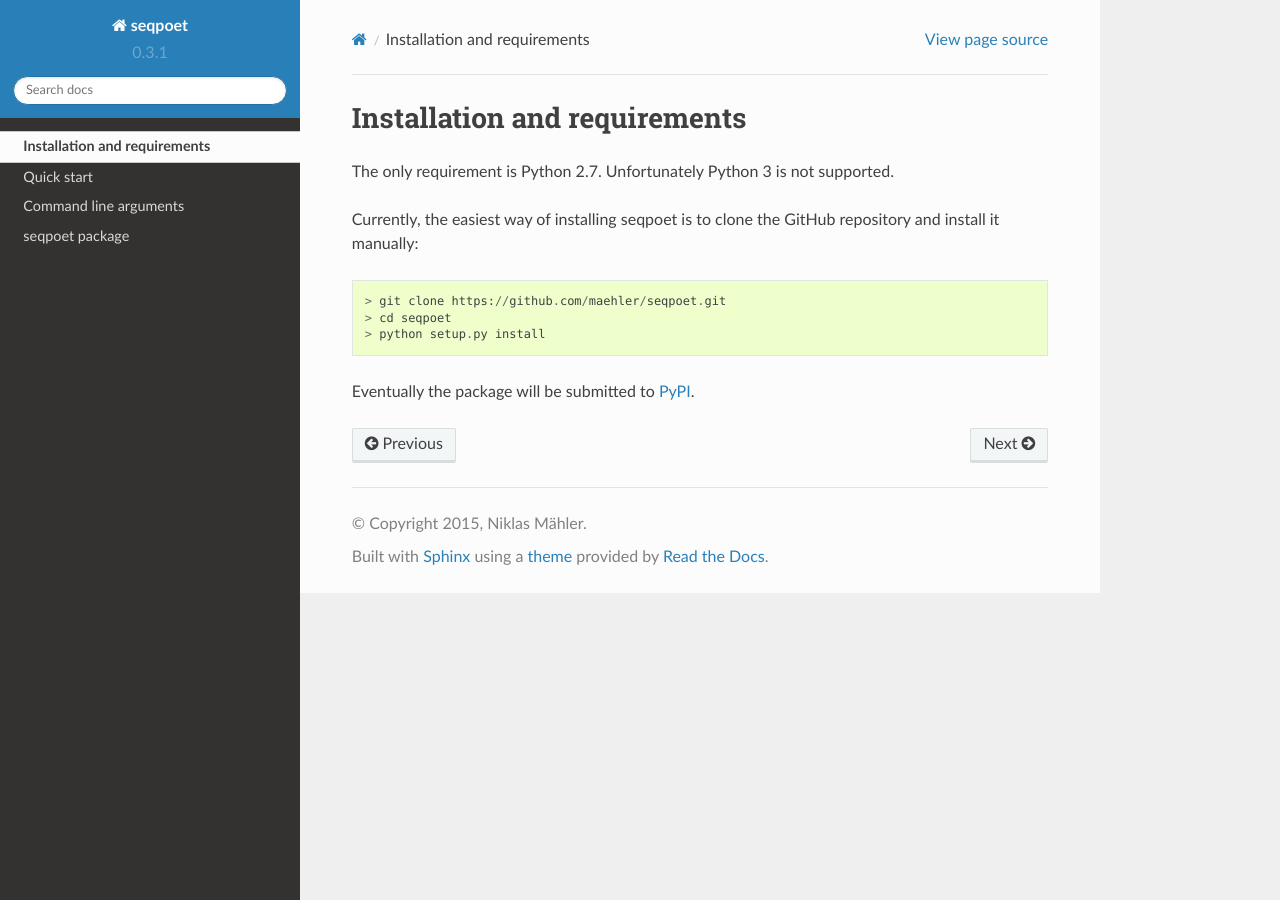
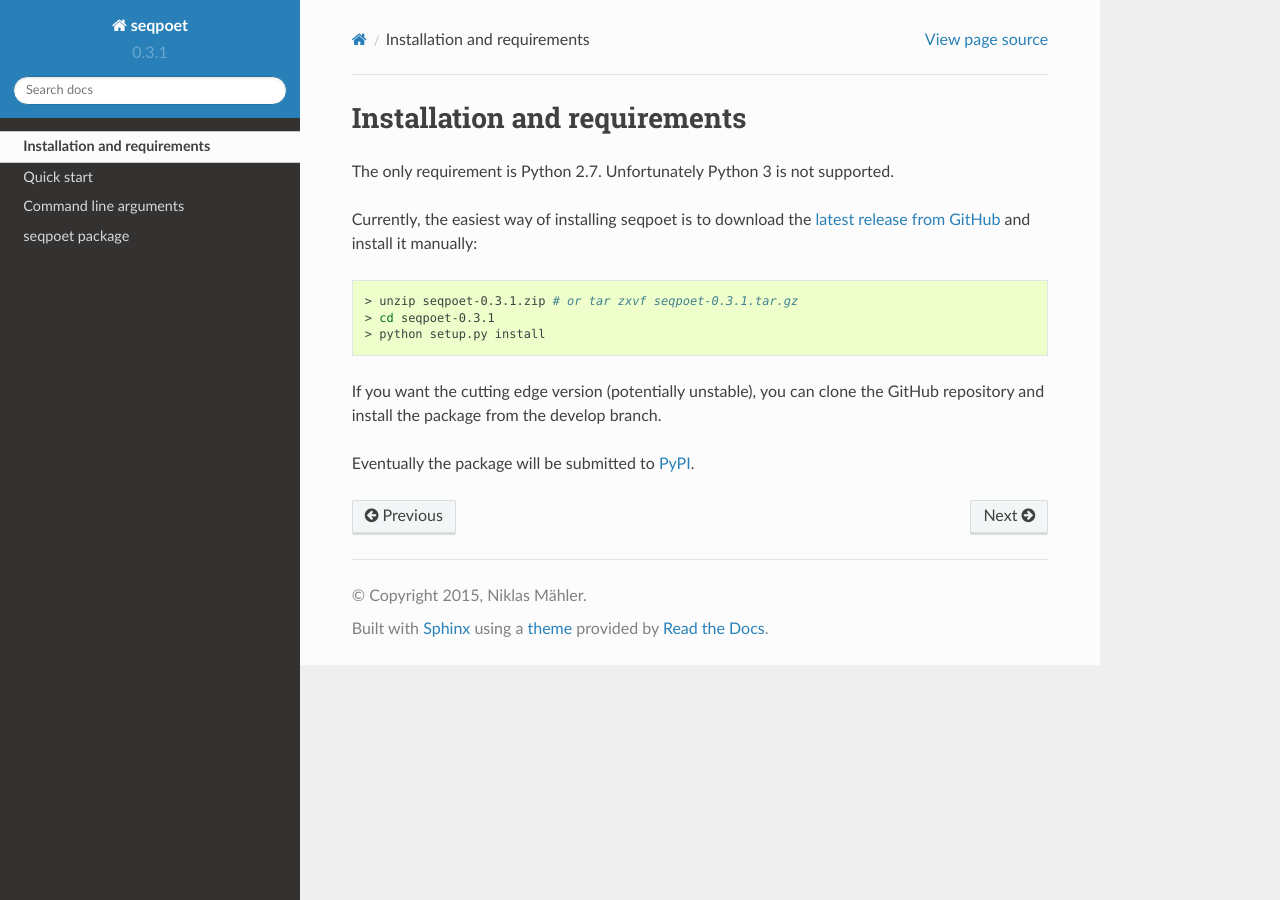
Before and after one commit to maehler/seqpoet, a Sphinx documentation site: the page built from docs/installation.rst, in a window 1280 px wide. Built offline with Sphinx 7.4.7 and the Read the Docs theme 2.0.0, drawn with Linux system fonts in a browser that asks for light colours; the version number is read from the project's files by our own code.

Commit message:
Better installation instructions

```diff
--- a/docs/installation.rst
+++ b/docs/installation.rst
@@ -1,14 +1,20 @@
 Installation and requirements
 =============================
 
+.. highlight:: bash
+
 The only requirement is Python 2.7. Unfortunately Python 3 is not supported.
 
-Currently, the easiest way of installing seqpoet is to clone the GitHub
-repository and install it manually::
+Currently, the easiest way of installing seqpoet is to download the `latest
+release from GitHub <https://github.com/maehler/seqpoet/releases/latest>`_
+and install it manually::
 
-    > git clone https://github.com/maehler/seqpoet.git
-    > cd seqpoet
+    > unzip seqpoet-0.3.1.zip # or tar zxvf seqpoet-0.3.1.tar.gz
+    > cd seqpoet-0.3.1
     > python setup.py install
+
+If you want the cutting edge version (potentially unstable), you can clone
+the GitHub repository and install the package from the develop branch.
 
 Eventually the package will be submitted to
 `PyPI <https://pypi.python.org/pypi>`_.
```
